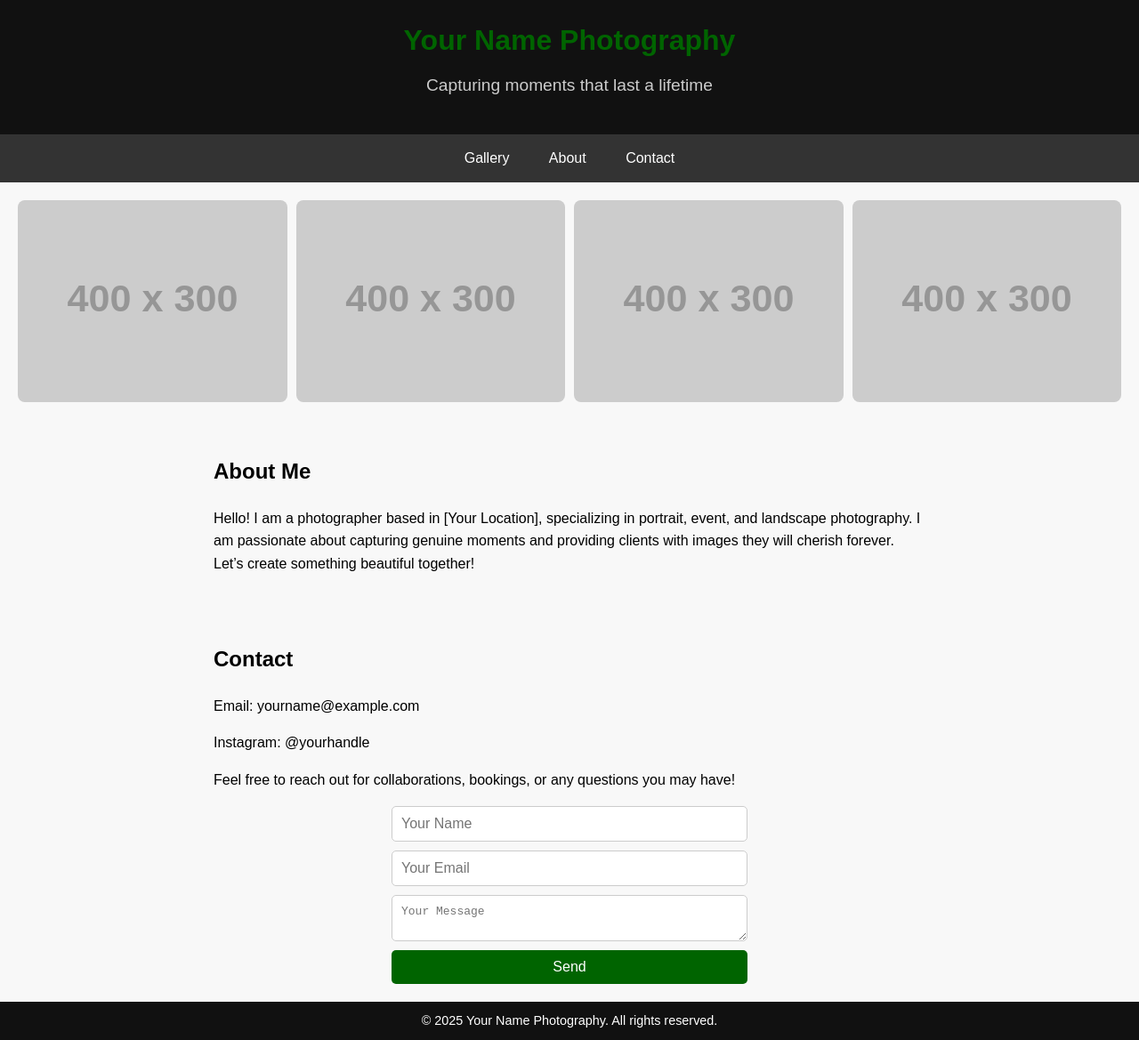
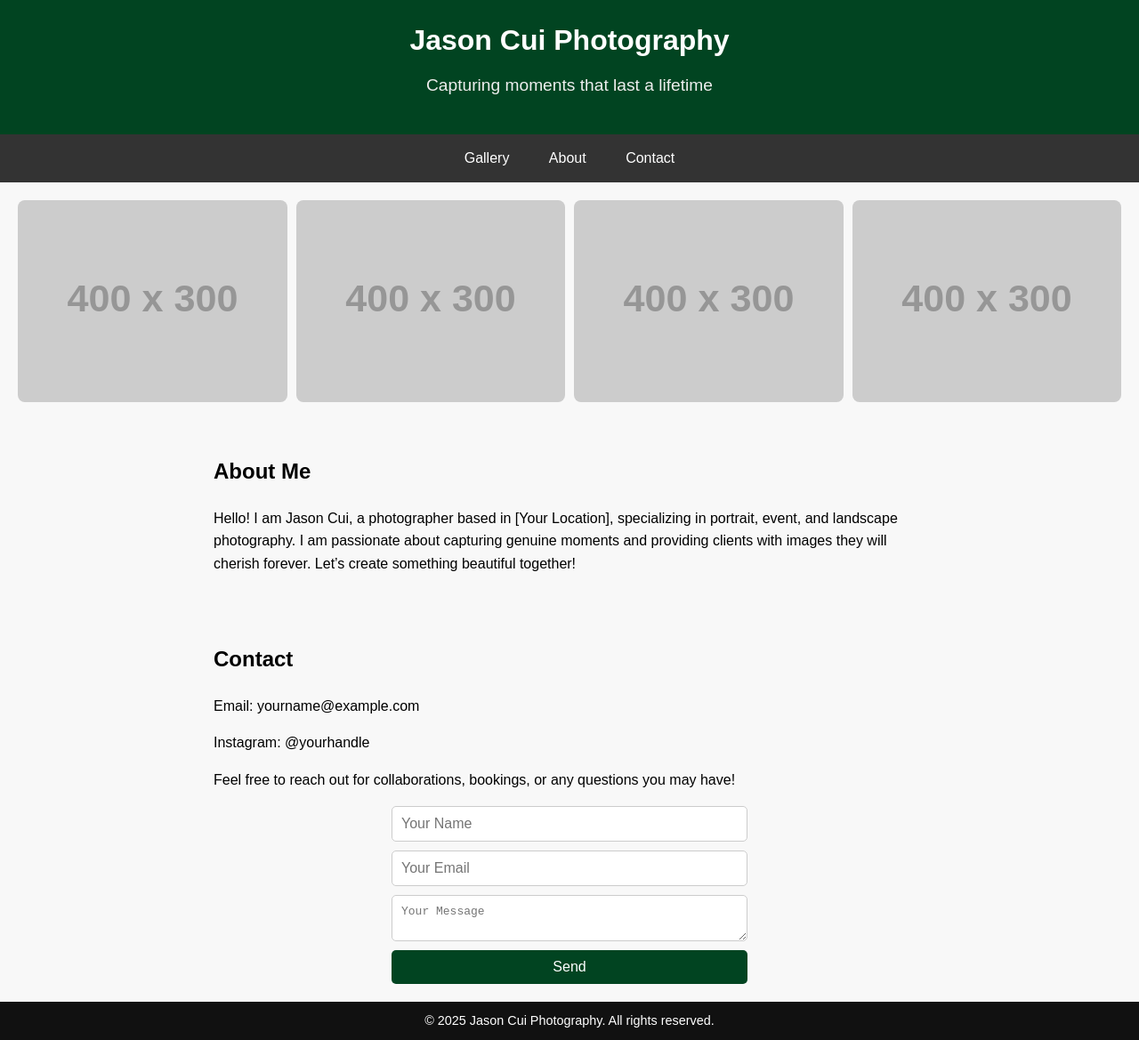
Before and after one commit to JasonCui1504/JasonCui1504.github.io, a plain HTML site: page index.html in a window 1280 px wide. Shown: the whole page at 89% size. Drawn offline with Linux system fonts and the light colour scheme; placeholder pictures from the web are drawn by us.

Commit message:
Update index.html

```diff
--- a/index.html
+++ b/index.html
@@ -3,13 +3,12 @@
 <head>
     <meta charset="UTF-8">
     <meta name="viewport" content="width=device-width, initial-scale=1.0">
-    <title>Your Photography Portfolio</title>
-    <meta name="description" content="Portfolio of Your Name, a photographer specializing in portrait, event, and landscape photography.">
+    <title>Jason Cui Photography Portfolio</title>
     <style>
         body { font-family: Arial, sans-serif; margin: 0; padding: 0; background-color: #f8f8f8; line-height: 1.6; }
-        header { background-color: #111; color: white; padding: 20px; text-align: center; }
-        h1 { margin: 0; font-size: 2em; color: darkgreen; animation: fadeSlideIn 1.5s ease-out; }
-        .tagline { font-size: 1.2em; margin-top: 10px; color: #ccc; animation: fadeIn 2s ease-in; }
+        header { background-color: #014421; color: white; padding: 20px; text-align: center; }
+        h1 { margin: 0; font-size: 2em; color: white; animation: fadeSlideIn 1.5s ease-out; }
+        .tagline { font-size: 1.2em; margin-top: 10px; color: #eee; animation: fadeIn 2s ease-in; }
         nav { background-color: #333; text-align: center; position: sticky; top: 0; animation: fadeIn 2s ease-in; }
         nav a { color: white; text-decoration: none; display: inline-block; padding: 14px 20px; transition: background-color 0.3s, transform 0.3s; }
         nav a:hover { background-color: #555; transform: scale(1.1); }
@@ -32,13 +31,13 @@
 
         form { display: flex; flex-direction: column; gap: 10px; max-width: 400px; margin: auto; }
         form input, form textarea { padding: 10px; border-radius: 5px; border: 1px solid #ccc; font-size: 1em; }
-        form button { padding: 10px; border: none; border-radius: 5px; background-color: darkgreen; color: white; font-size: 1em; cursor: pointer; transition: background-color 0.3s; }
-        form button:hover { background-color: #0a4; }
+        form button { padding: 10px; border: none; border-radius: 5px; background-color: #014421; color: white; font-size: 1em; cursor: pointer; transition: background-color 0.3s; }
+        form button:hover { background-color: #026b34; }
     </style>
 </head>
 <body>
     <header>
-        <h1>Your Name Photography</h1>
+        <h1>Jason Cui Photography</h1>
         <p class="tagline">Capturing moments that last a lifetime</p>
     </header>
     <nav>
@@ -54,7 +53,7 @@
     </section>
     <section id="about" class="about">
         <h2>About Me</h2>
-        <p>Hello! I am a photographer based in [Your Location], specializing in portrait, event, and landscape photography. I am passionate about capturing genuine moments and providing clients with images they will cherish forever. Let’s create something beautiful together!</p>
+        <p>Hello! I am Jason Cui, a photographer based in [Your Location], specializing in portrait, event, and landscape photography. I am passionate about capturing genuine moments and providing clients with images they will cherish forever. Let’s create something beautiful together!</p>
     </section>
     <section id="contact" class="contact">
         <h2>Contact</h2>
@@ -69,7 +68,7 @@
         </form>
     </section>
     <footer>
-        &copy; 2025 Your Name Photography. All rights reserved.
+        &copy; 2025 Jason Cui Photography. All rights reserved.
     </footer>
 </body>
 </html>
```
